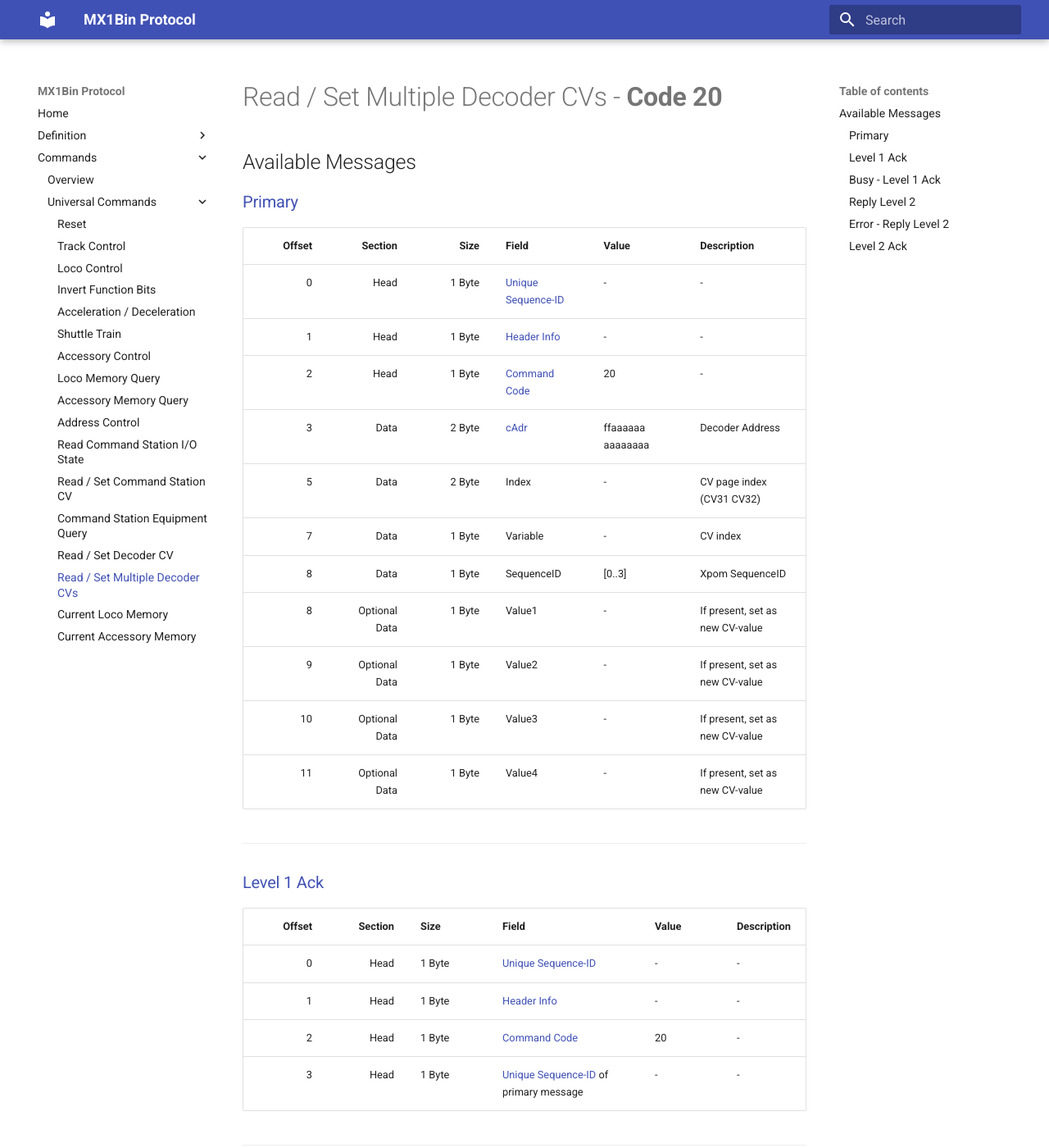
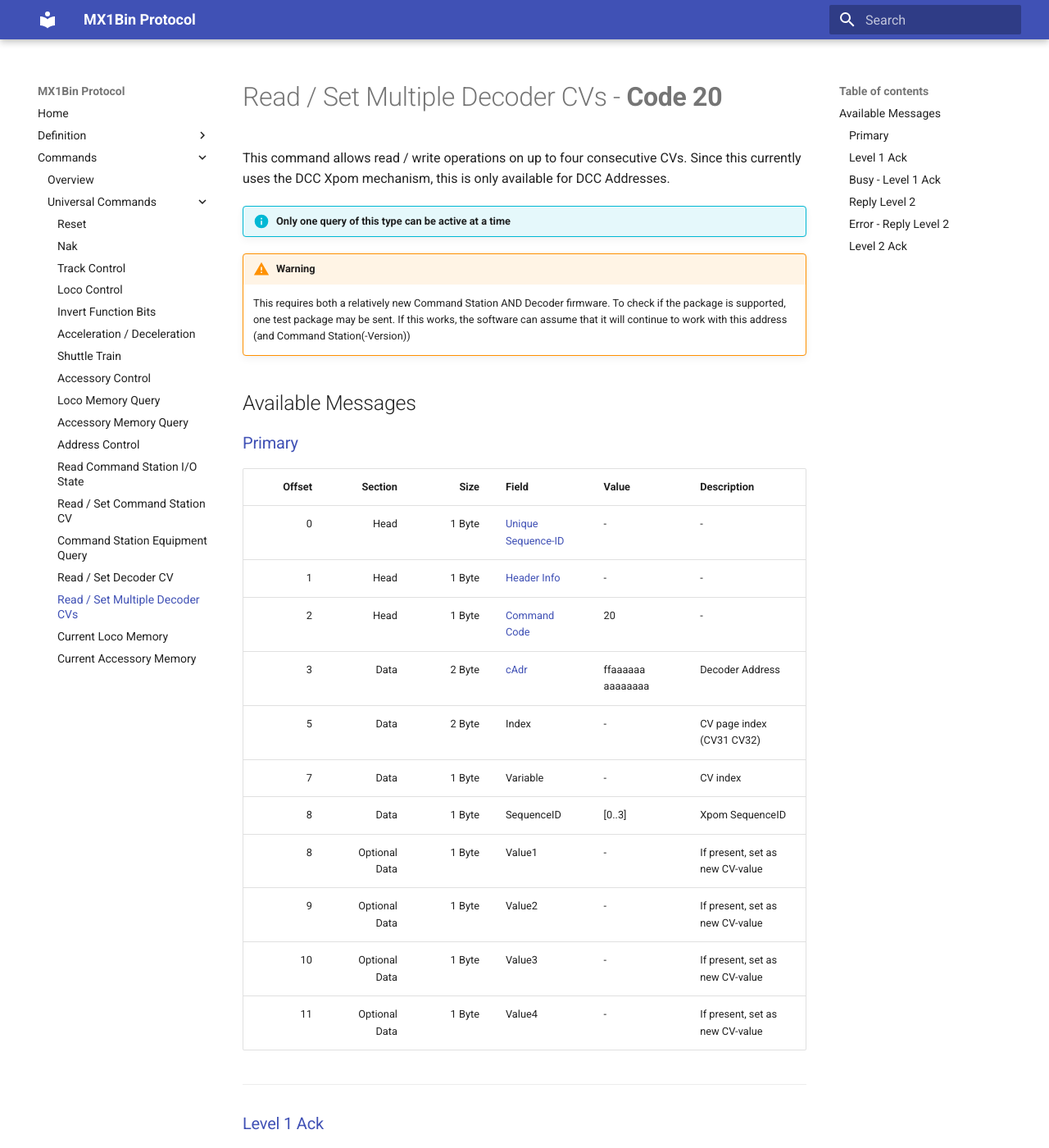
Before and after one commit to ZIMO-Elektronik/ULF_MX1BIN, an MkDocs documentation site: the page built from docs/commands/universal/read_set_decoder_cv_multi.md, in a window 1280 px wide and 1400 px high. Shown: the whole window at 82% size. Built offline with MkDocs 1.6.1 and Material for MkDocs 9.7.7, drawn with Linux system fonts in a browser that asks for light colours; some of the changed text lies outside the part shown.

Commit message:
chore: some corrections

```diff
--- a/docs/commands/universal/read_set_decoder_cv_multi.md
+++ b/docs/commands/universal/read_set_decoder_cv_multi.md
@@ -1,4 +1,12 @@
 # Read / Set Multiple Decoder CVs - **Code 20**
+
+This command allows read / write operations on up to four consecutive CVs. Since this currently uses the DCC Xpom mechanism, this is only available for DCC Addresses.
+
+!!! info "Only one query of this type can be active at a time"
+
+!!! warning
+
+    This requires both a relatively new Command Station AND Decoder firmware. To check if the package is supported, one test package may be sent. If this works, the software can assume that it will continue to work with this address (and Command Station(-Version))
 
 ## Available Messages
 
@@ -22,6 +30,8 @@
 
 ### [Level 1 Ack](../../definition/message_type/level_1_ack.md)
 
+This response is sent if the query is open and being processed.
+
 | Offset | Section | Size   | Field                                   | Value | Description |
 | -----: | ------: | ------ | --------------------------------------- | ----- | ----------- |
 |      0 |    Head | 1 Byte | [Unique Sequence-ID]                    | -     | -           |
@@ -32,6 +42,10 @@
 ---
 
 ### [Busy - Level 1 Ack](../../definition/message_type/level_1_ack.md)
+
+If the command station is either busy with another query of this type (or can't handle another query for some reason), the busy package is sent.
+
+!!! info "If another query is active, usually this package contains the metadata from this query"
 
 | Offset |       Section | Size   | Field                                   | Value             | Description                           |
 | -----: | ------------: | ------ | --------------------------------------- | ----------------- | ------------------------------------- |
@@ -55,6 +69,8 @@
 
 ### [Reply Level 2](../../definition/message_type/reply_level_2.md)
 
+If the query was processed successfully, the package contains the input values, as well as the result values.
+
 | Offset | Section | Size   | Field                                   | Value             | Description     |
 | -----: | ------: | ------ | --------------------------------------- | ----------------- | --------------- |
 |      0 |    Head | 1 Byte | [Unique Sequence-ID]                    | -                 | -               |
@@ -74,6 +90,8 @@
 ---
 
 ### [Error - Reply Level 2](../../definition/message_type/reply_level_2.md)
+
+If any error occurred during processing (e.g. a timeout), this message is sent. The value of `cError` is currently not specified
 
 | Offset | Section | Size   | Field                                   | Value             | Description     |
 | -----: | ------: | ------ | --------------------------------------- | ----------------- | --------------- |
--- a/mkdocs.yml
+++ b/mkdocs.yml
@@ -45,6 +45,7 @@ nav:
       - Overview: commands/index.md
       - Universal Commands:
           - Reset: commands/universal/reset.md
+          - Nak: commands/universal/nak.md
           - Track Control: commands/universal/track_control.md
           - Loco Control: commands/universal/loco_control.md
           - Invert Function Bits: commands/universal/invert_function_bits.md
```
Also changed, not shown: docs/commands/universal/read_set_decoder_cv.md (+14 -0 lines), docs/commands/universal/reset.md (+3 -3 lines).
